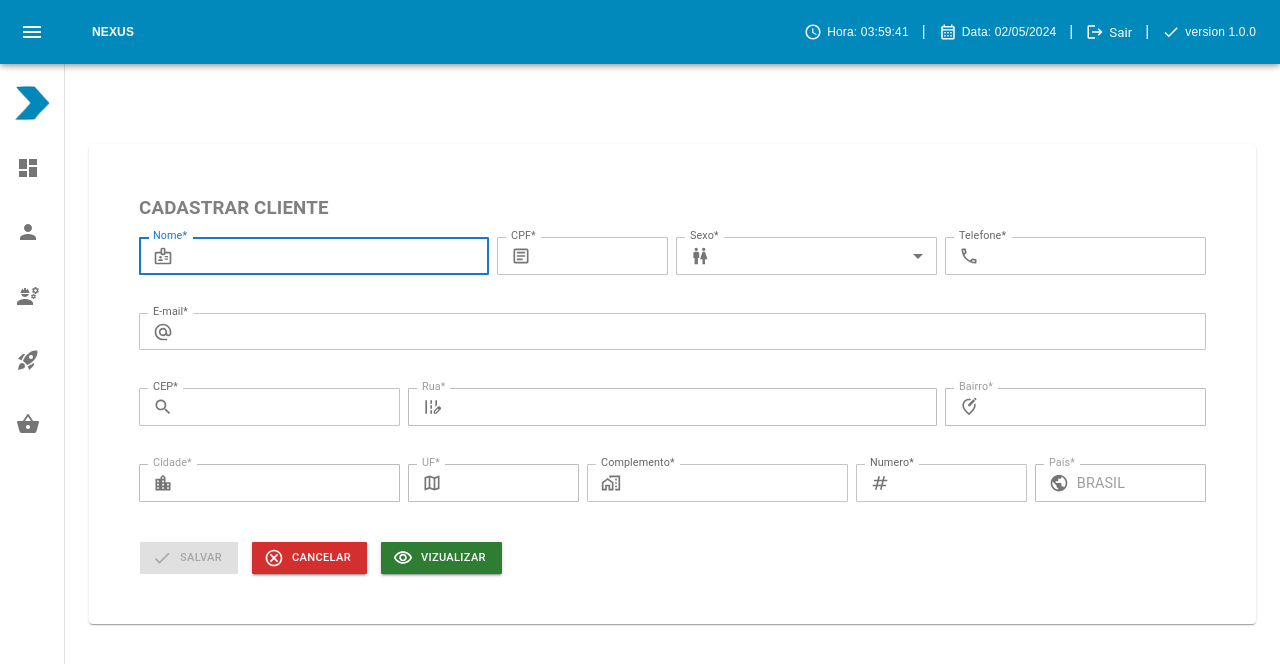
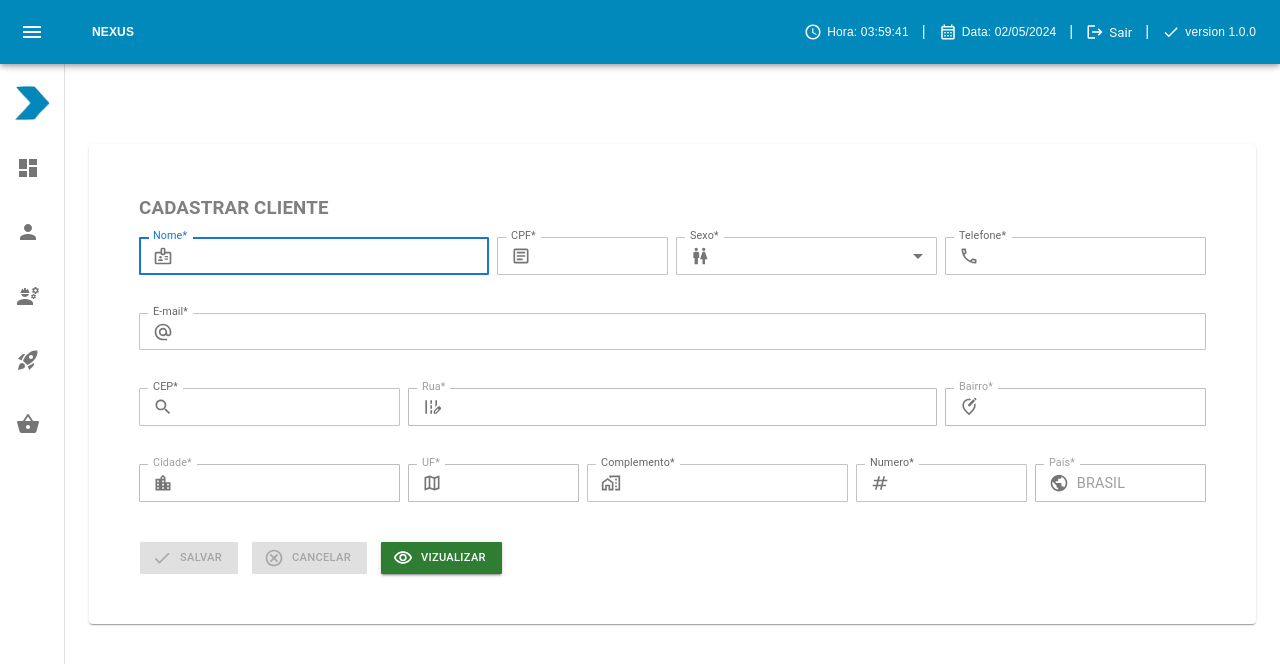
Before and after one commit to Darlonfranklin/nexus-frontend, a React (Vite) app: page /cadastros/cliente in a window 1280 px wide. Shown: the top 664 px of the page. Built offline with nearby package versions, Linux system fonts and the light colour scheme; sample sign-in values are in the browser's storage.

Commit message:
update buttons functions and validations

```diff
--- /dev/null
+++ b/src/columns/customer.tsx
@@ -0,0 +1,26 @@
+export const getColumns = () => [
+  { field: "name", headerName: "Nome", width: 1000 },
+  { field: "cpf", headerName: "CPF", width: 400 },
+  { field: "sex", headerName: "Sexo", width: 400 },
+  { field: "email", headerName: "E-mail", width: 400 },
+  { field: "cep", headerName: "CEP", width: 400 },
+  { field: "streetName", headerName: "Rua", width: 600 },
+  { field: "neighborhood", headerName: "Bairro", width: 400 },
+  { field: "locality", headerName: "Cidade", width: 400 },
+  { field: "uf", headerName: "UF", width: 400 },
+  { field: "complement", headerName: "Comp", width: 250 },
+  { field: "number", headerName: "Numero", width: 200 },
+  {
+    field: "actions",
+    headerName: "Ações",
+    renderCell: () => {
+      <div
+        style={{
+          display: "flex",
+          justifyContent: "space-between",
+          width: "100%",
+        }}
+      />;
+    },
+  },
+];
--- a/src/components/Button/index.tsx
+++ b/src/components/Button/index.tsx
@@ -6,7 +6,7 @@ interface IButton {
   children?: ReactNode;
   onClick?: (event: MouseEvent<HTMLButtonElement>) => void;
   startIcon?: ReactNode;
-  disabled?: boolean;
+  disabled?: boolean | any;
   type?: "submit" | "reset";
   color?:
     | "inherit"
--- a/src/pages/customer/index.tsx
+++ b/src/pages/customer/index.tsx
@@ -35,6 +35,7 @@ import { useNavigate } from "react-router-dom";
 import { InputAdornment, MenuItem, Paper } from "@mui/material";
 import client from "../../services/axios";
 import { useCustomerService } from "../../services/customer";
+import Modal from "../../components/Dialog";
 
 const Customer: React.FC = () => {
   const [name, setName] = useState<string>("");
@@ -50,8 +51,30 @@ const Customer: React.FC = () => {
   const [complement, setComplement] = useState<string>("");
   const [number, setNumber] = useState<string>("");
   const [country, _setCountry] = useState<string>("BRASIL");
+  const [openModal, setOpenModal] = useState<boolean>(false);
 
   const selectComboSexo = ["NÃO INFORMADO", "MASCULINO", "FEMININO"];
+
+  const handleClose = () => {
+    setOpenModal(false);
+  };
+
+  const handleClickOpen = () => {
+    setOpenModal(true);
+  };
+  const validationCancel =
+    !name &&
+    !cpf &&
+    !phone &&
+    !email &&
+    !cep &&
+    !sex &&
+    !streetName &&
+    !neighborhood &&
+    !locality &&
+    !uf &&
+    !complement &&
+    !number;
 
   let data = {
     name: name,
@@ -69,7 +92,7 @@ const Customer: React.FC = () => {
     country: country,
   };
 
-  let validation: boolean =
+  let validationSave: boolean =
     !name ||
     !cpf ||
     !phone ||
@@ -96,6 +119,7 @@ const Customer: React.FC = () => {
     setUf("");
     setComplement("");
     setNumber("");
+    handleClose();
   };
 
   const navigate = useNavigate();
@@ -147,7 +171,11 @@ const Customer: React.FC = () => {
     <ContainerForm maxWidth="xl">
       <BoxContainer component={Paper}>
         <Title>CADASTRAR CLIENTE</Title>
-        <Form component="form" onSubmit={handleSubmit} onReset={handleClear}>
+        <Form
+          component="form"
+          onSubmit={handleSubmit}
+          onReset={handleClickOpen}
+        >
           <GridContainer container spacing={1}>
             <GridContent item xs={12} sm={4}>
               <Input
@@ -457,7 +485,7 @@ const Customer: React.FC = () => {
             </GridContent>
 
             <Button
-              disabled={validation}
+              disabled={validationSave}
               color="primary"
               variant="contained"
               type="submit"
@@ -468,6 +496,7 @@ const Customer: React.FC = () => {
             <Button
               color="error"
               type="reset"
+              disabled={validationCancel}
               variant="contained"
               startIcon={<CancelOutlined />}
             >
@@ -484,6 +513,12 @@ const Customer: React.FC = () => {
           </GridContainer>
         </Form>
       </BoxContainer>
+      <Modal
+        text={"Deseja realmente cancelar a operação ?"}
+        open={openModal}
+        handleClose={handleClear}
+        cancel={handleClose}
+      />
     </ContainerForm>
   );
 };
--- a/src/pages/customer/list.tsx
+++ b/src/pages/customer/list.tsx
@@ -9,40 +9,17 @@ import Search from "../../components/Search";
 import { AxiosResponse } from "axios";
 import Button from "../../components/Button";
 import { ArrowBack } from "@mui/icons-material";
+import { getColumns } from "../../columns/customer";
 
 const List: React.FC = () => {
-  const columns = [
-    { field: "name", headerName: "Nome", width: 1000 },
-    { field: "cpf", headerName: "CPF", width: 400 },
-    { field: "sex", headerName: "Sexo", width: 400 },
-    { field: "email", headerName: "E-mail", width: 400 },
-    { field: "cep", headerName: "CEP", width: 400 },
-    { field: "streetName", headerName: "Rua", width: 600 },
-    { field: "neighborhood", headerName: "Bairro", width: 400 },
-    { field: "locality", headerName: "Cidade", width: 400 },
-    { field: "uf", headerName: "UF", width: 400 },
-    { field: "complement", headerName: "Comp", width: 250 },
-    { field: "number", headerName: "Numero", width: 200 },
-    {
-      field: "actions",
-      headerName: "Ações",
-      renderCell: () => {
-        <div
-          style={{
-            display: "flex",
-            justifyContent: "space-between",
-            width: "100%",
-          }}
-        />;
-      },
-    },
-  ];
   const navigate = useNavigate();
 
   const [customers, setCustomers] = useState<[]>([]);
 
   const [filteredRows, setFilteredRows] = useState<any>([]);
   const [filterText, setFilterText] = useState<string>("");
+
+  const columns = getColumns();
 
   const handleFilterChange = (e: React.ChangeEvent<HTMLInputElement>) => {
     const text = e.target.value.toUpperCase();
```
